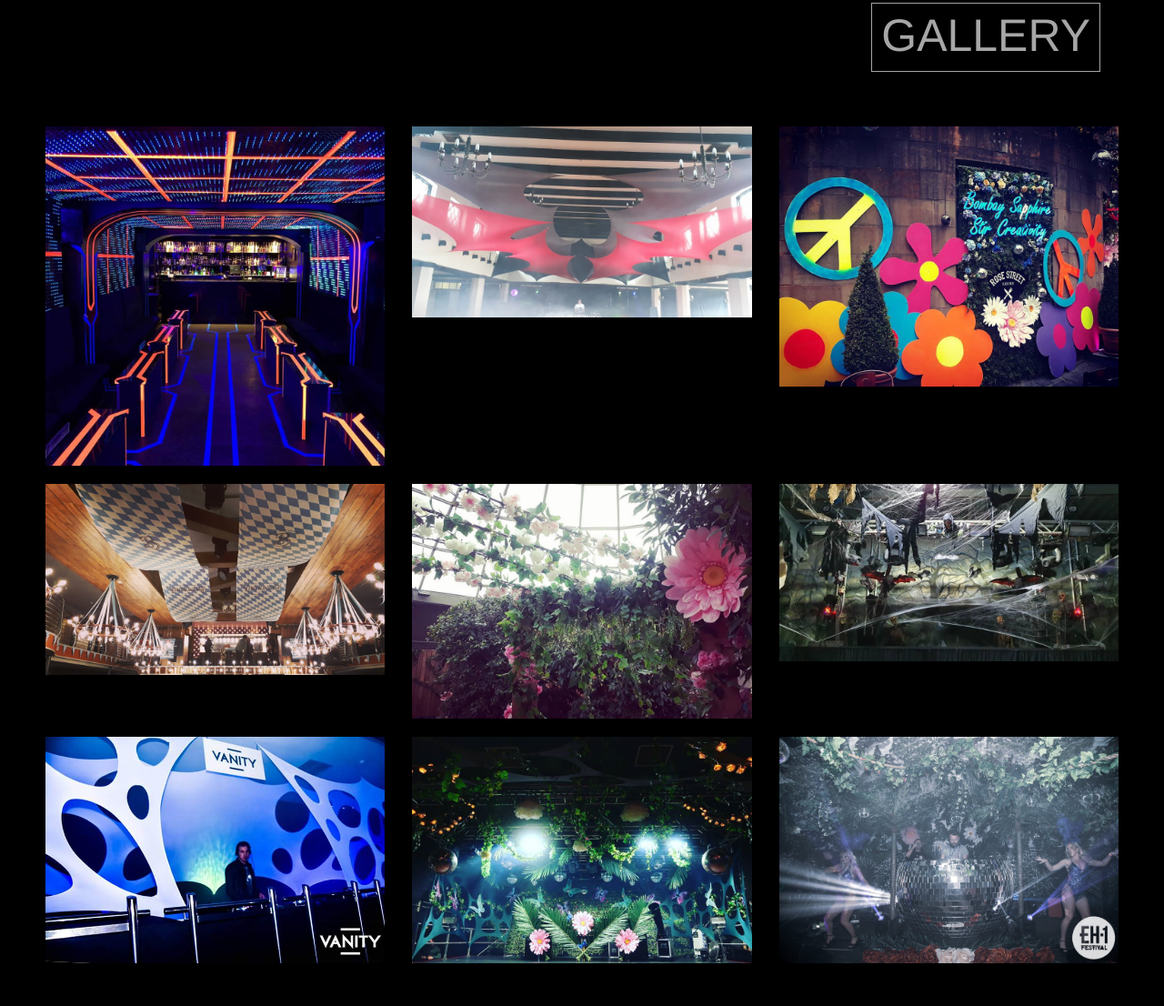
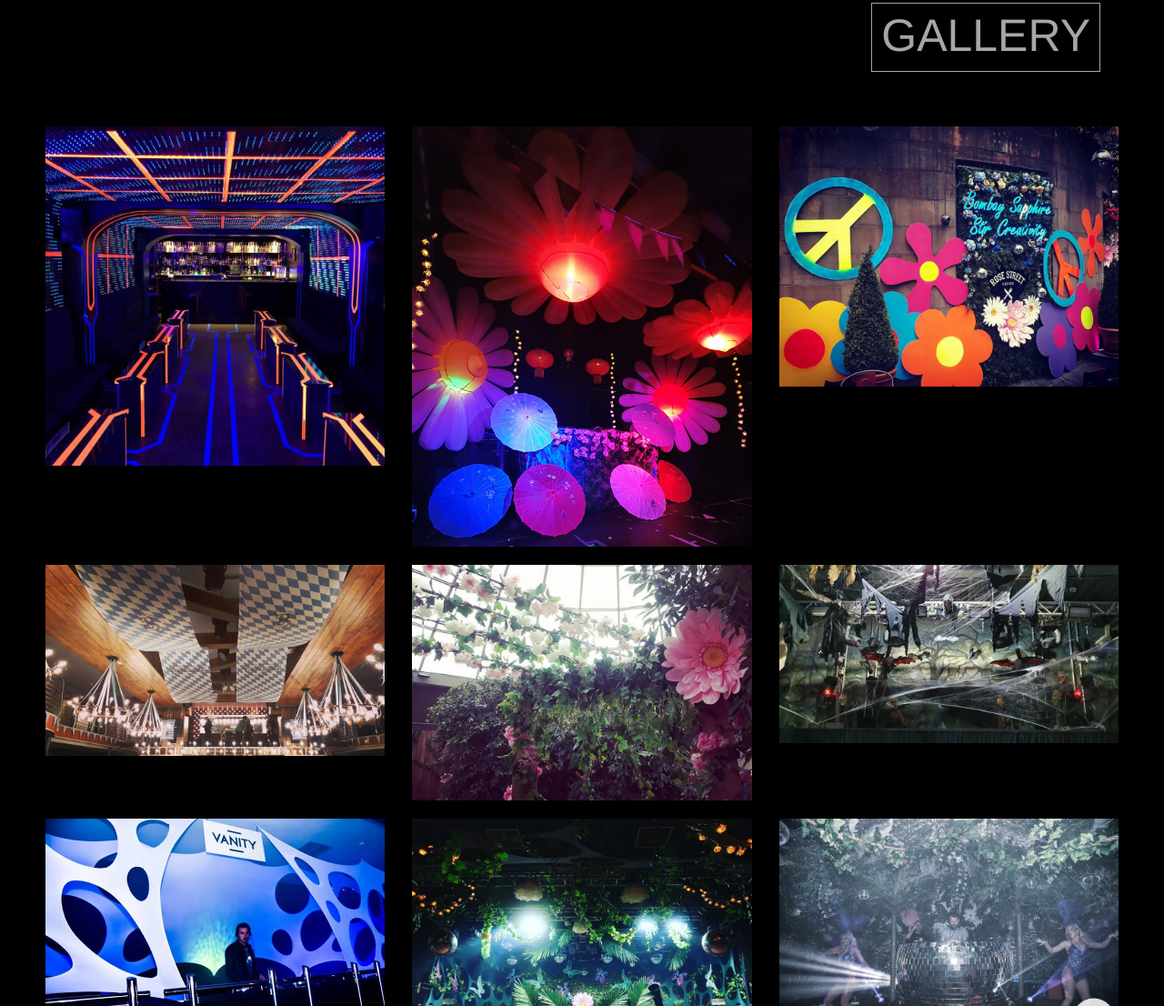
Before and after one commit to MrNobad/EDS_Website, a plain HTML site: page index.html in a window 1280 px wide. Shown: the part 2007-3113 px from the top of the page at 91% size. Drawn offline with nearby package versions, Linux system fonts and the light colour scheme.

Commit message:
removed the inflatables and added pics

```diff
--- a/index.html
+++ b/index.html
@@ -112,8 +112,8 @@
           </div>
           <div class="col-md-4 wow fadeInLeft animated" data-wow-offset="30" data-wow-duration="1.5s" data-wow-delay="0.15s">
             <div class="thumbnail">
-              <a href="images/bat-sails.jpg" target="_blank">
-                <img src="images/bat-sails.jpg" alt="Lights" style="width:100%">
+              <a href="images/flower-inflate.jpg" target="_blank">
+                <img src="images/flower-inflate.jpg" alt="Lights" style="width:100%">
                 <!-- <div class="caption">
                   <p>Lorem ipsum donec id elit non mi porta gravida at eget metus.</p>
                 </div> -->
```
Also changed, not shown: images/flower-inflate.jpg (added).
